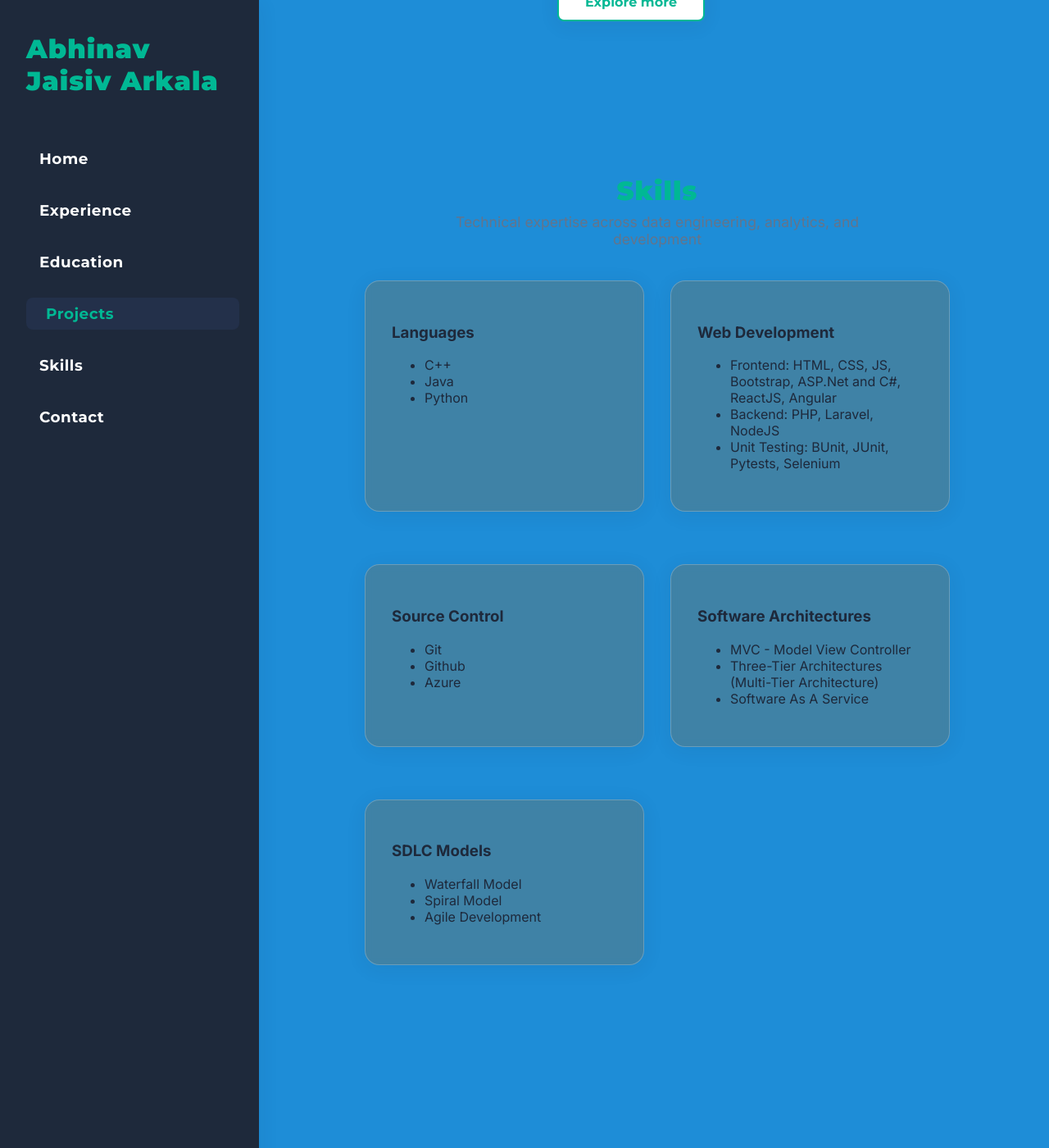
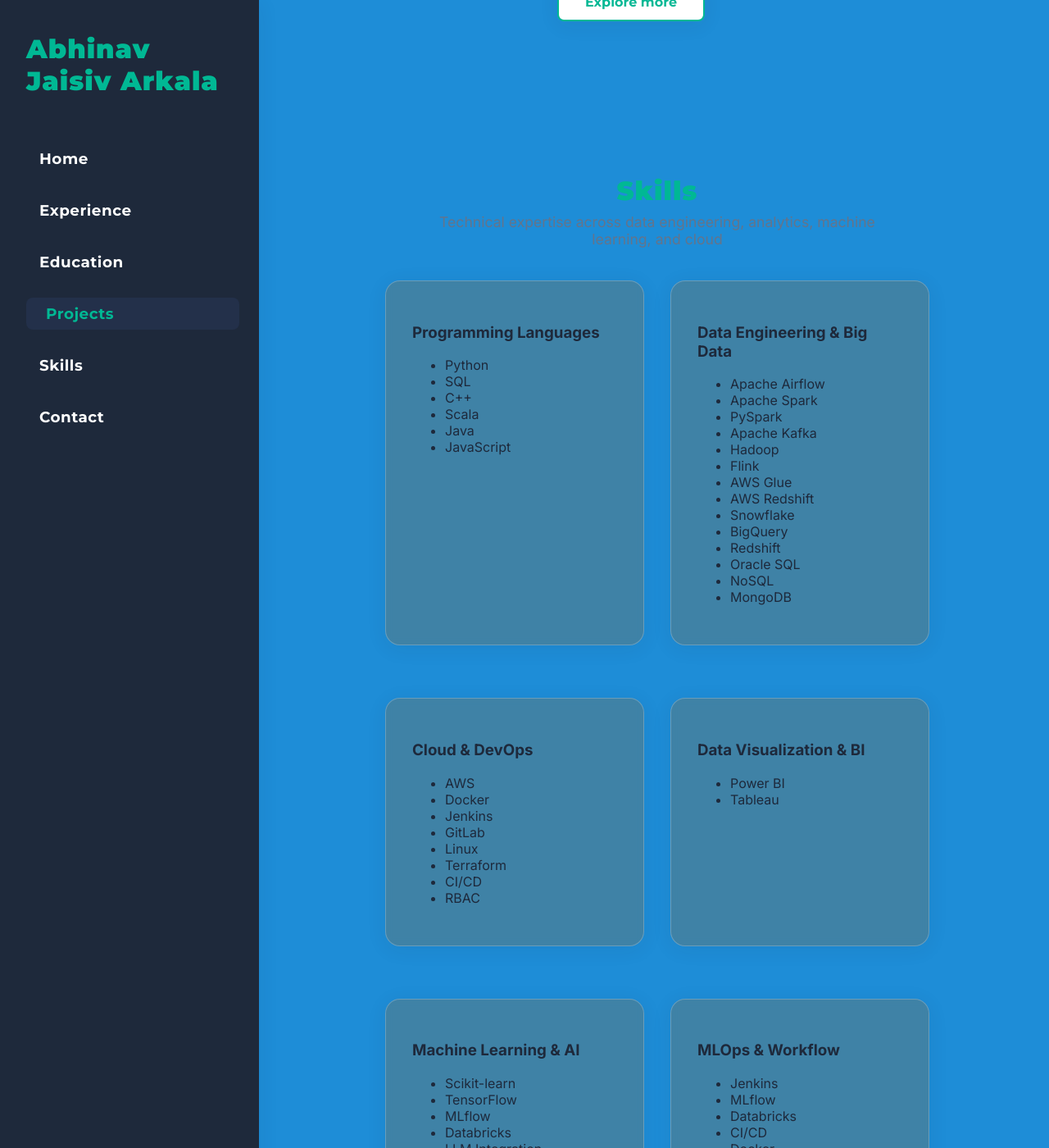
Before and after one commit to AAJaisiv/github.io, a Jekyll site: the page built from index.html, in a window 1280 px wide and 1400 px high, scrolled down 3507 px. Shown: the whole window at 82% size. Built offline with Jekyll 4.4.1, drawn with Linux system fonts in a browser that asks for light colours; some of the changed text lies outside the part shown.

Commit message:
Update index.html

```diff
--- a/index.html
+++ b/index.html
@@ -265,47 +265,93 @@ title:
             <div class="container">
                 <div class="section-header">
                     <h2 class="section-title">Skills</h2>
-                    <p class="section-subtitle">Technical expertise across data engineering, analytics, and development</p>
+                    <p class="section-subtitle">Technical expertise across data engineering, analytics, machine learning, and cloud</p>
                 </div>
                 <div class="skills-grid">
                     <div class="card">
-                        <h3>Languages</h3>
+                        <h3>Programming Languages</h3>
                         <ul>
+                            <li>Python</li>
+                            <li>SQL</li>
                             <li>C++</li>
+                            <li>Scala</li>
                             <li>Java</li>
-                            <li>Python</li>
+                            <li>JavaScript</li>
                         </ul>
                     </div>
                     <div class="card">
-                        <h3>Web Development</h3>
+                        <h3>Data Engineering & Big Data</h3>
                         <ul>
-                            <li>Frontend: HTML, CSS, JS, Bootstrap, ASP.Net and C#, ReactJS, Angular</li>
-                            <li>Backend: PHP, Laravel, NodeJS</li>
-                            <li>Unit Testing: BUnit, JUnit, Pytests, Selenium</li>
+                            <li>Apache Airflow</li>
+                            <li>Apache Spark</li>
+                            <li>PySpark</li>
+                            <li>Apache Kafka</li>
+                            <li>Hadoop</li>
+                            <li>Flink</li>
+                            <li>AWS Glue</li>
+                            <li>AWS Redshift</li>
+                            <li>Snowflake</li>
+                            <li>BigQuery</li>
+                            <li>Redshift</li>
+                            <li>Oracle SQL</li>
+                            <li>NoSQL</li>
+                            <li>MongoDB</li>
                         </ul>
                     </div>
                     <div class="card">
-                        <h3>Source Control</h3>
+                        <h3>Cloud & DevOps</h3>
                         <ul>
-                            <li>Git</li>
-                            <li>Github</li>
-                            <li>Azure</li>
+                            <li>AWS</li>
+                            <li>Docker</li>
+                            <li>Jenkins</li>
+                            <li>GitLab</li>
+                            <li>Linux</li>
+                            <li>Terraform</li>
+                            <li>CI/CD</li>
+                            <li>RBAC</li>
                         </ul>
                     </div>
                     <div class="card">
-                        <h3>Software Architectures</h3>
+                        <h3>Data Visualization & BI</h3>
                         <ul>
-                            <li>MVC - Model View Controller</li>
-                            <li>Three-Tier Architectures (Multi-Tier Architecture)</li>
-                            <li>Software As A Service</li>
+                            <li>Power BI</li>
+                            <li>Tableau</li>
                         </ul>
                     </div>
                     <div class="card">
-                        <h3>SDLC Models</h3>
+                        <h3>Machine Learning & AI</h3>
                         <ul>
-                            <li>Waterfall Model</li>
-                            <li>Spiral Model</li>
-                            <li>Agile Development</li>
+                            <li>Scikit-learn</li>
+                            <li>TensorFlow</li>
+                            <li>MLflow</li>
+                            <li>Databricks</li>
+                            <li>LLM Integration</li>
+                            <li>Natural Language Processing (NLP)</li>
+                        </ul>
+                    </div>
+                    <div class="card">
+                        <h3>MLOps & Workflow</h3>
+                        <ul>
+                            <li>Jenkins</li>
+                            <li>MLflow</li>
+                            <li>Databricks</li>
+                            <li>CI/CD</li>
+                            <li>Docker</li>
+                        </ul>
+                    </div>
+                    <div class="card">
+                        <h3>Agile & Project Management</h3>
+                        <ul>
+                            <li>Agile</li>
+                            <li>Scrum</li>
+                            <li>Jira</li>
+                        </ul>
+                    </div>
+                    <div class="card">
+                        <h3>Other Tools & Frameworks</h3>
+                        <ul>
+                            <li>GitLab</li>
+                            <li>RBAC</li>
                         </ul>
                     </div>
                 </div>
```
